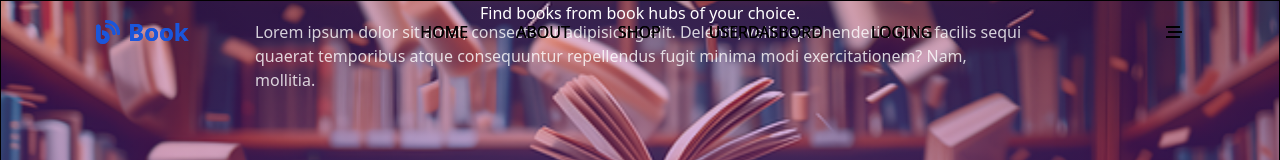
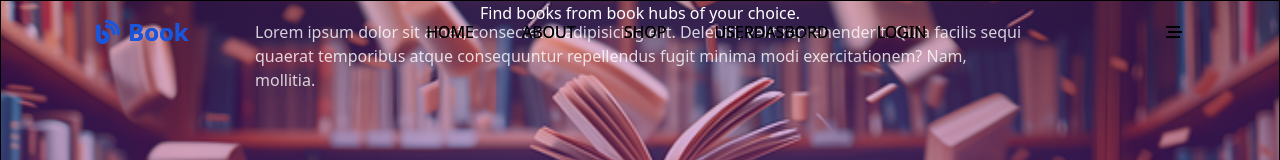
Before and after one commit to Neetu-12/ignou_project, a React (Create React App) app in the folder frontend/: page /header in a window 1280 px wide. Shown: the top 160 px of the page. Built offline with nearby package versions, Linux system fonts and the light colour scheme.

Commit message:
minore change in navbar.jsx

```diff
--- a/frontend/src/components/Navbar/Navbar.jsx
+++ b/frontend/src/components/Navbar/Navbar.jsx
@@ -44,7 +44,7 @@ const Navbar = () => {
     { link: "About", path: "/about" },
     { link: "Shop", path: "/shop" },
     { link: "userdasbord", path: "/admin/dashboard" },
-    { link: "Loging", path: "./login" },
+    { link: "Login", path: "./login" },
   ];
 
   return (
```
